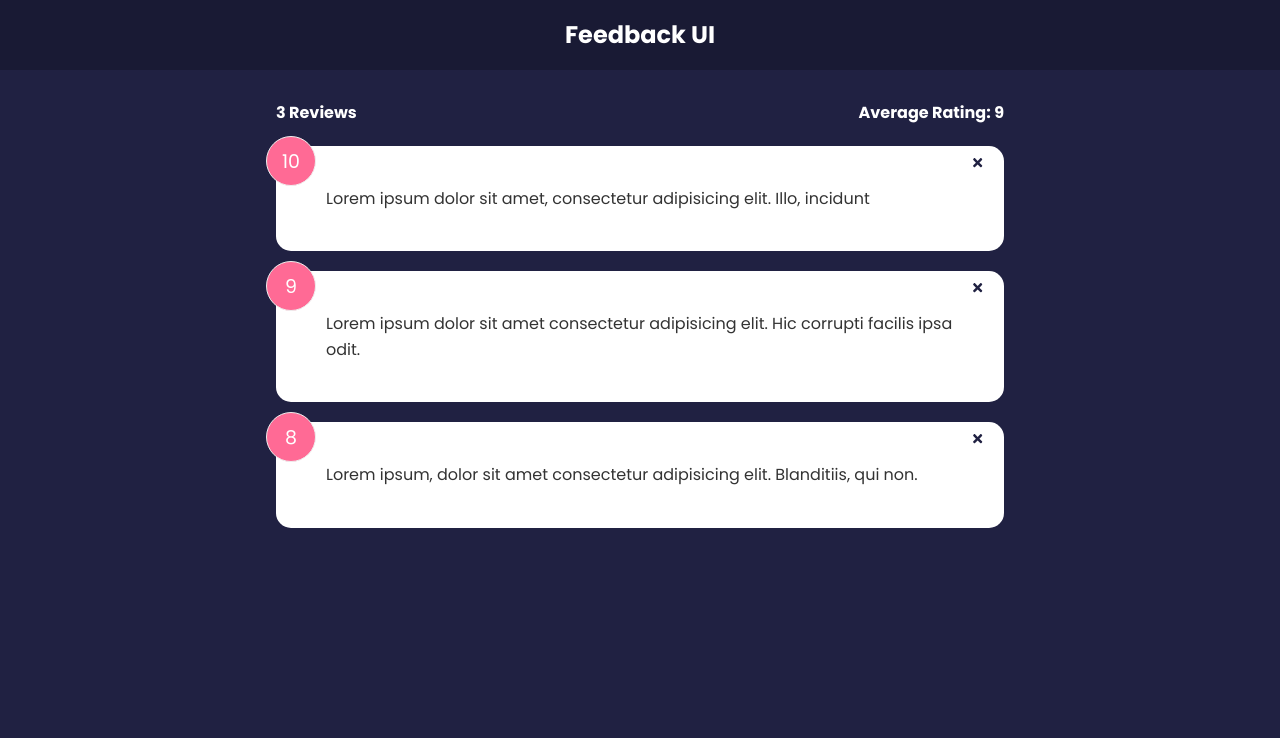
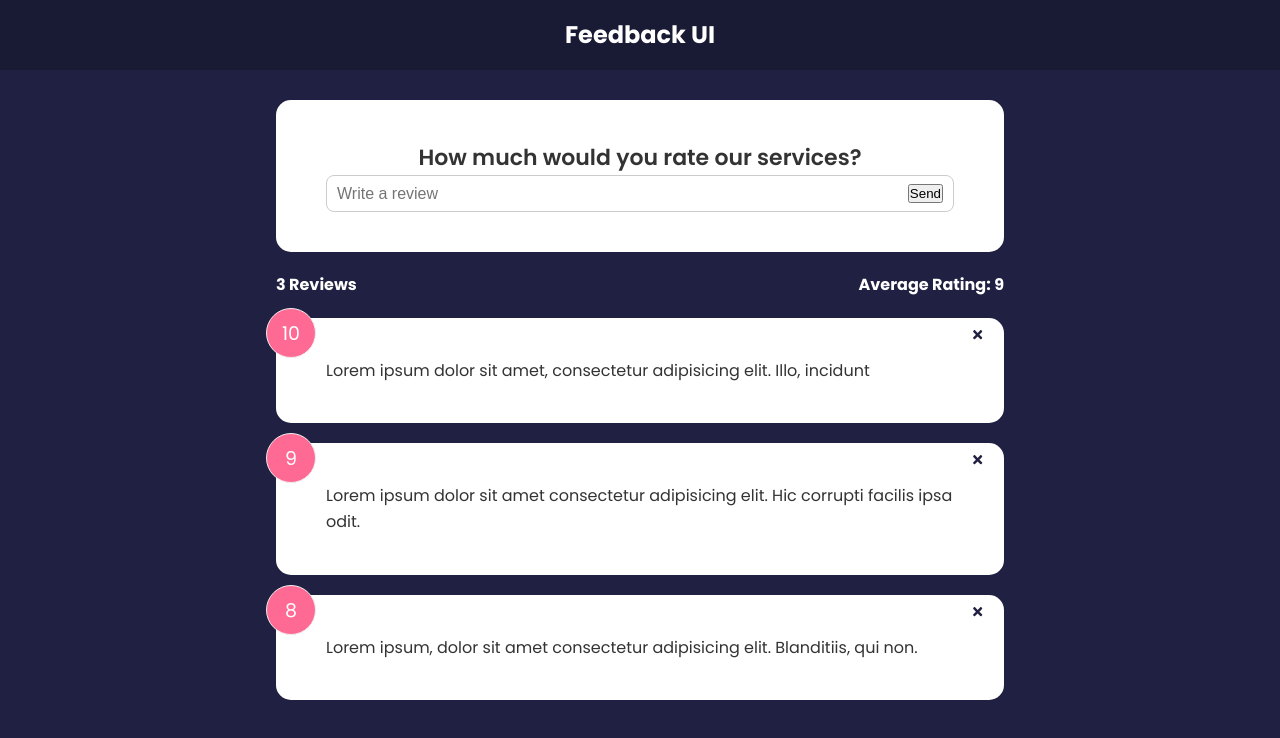
Before and after one commit to visheshtomarr/feedback-app, a React (Create React App) app: page / in a window 1280 px wide. Shown: the top 738 px of the page. Built offline with nearby package versions, Linux system fonts and the light colour scheme.

Commit message:
Added FeedbackForm component

```diff
--- a/src/App.js
+++ b/src/App.js
@@ -3,6 +3,7 @@
 import FeedbackStats from "./Components/FeedbackStats.jsx";
 import FeedbackList from "./Components/FeedbackList.jsx";
 import FeedbackData from "./data/FeedbackData";
+import FeedbackForm from "./Components/FeedbackForm.jsx";
 
 function App() {
     // Declaring 'App' level state and set-state method for FeedbackData.
@@ -20,6 +21,7 @@
         <>
             <Header text="Feedback UI" bgColor="hsl(238, 35%, 15%)" />
             <div className="container">
+                <FeedbackForm />
                 <FeedbackStats feedback={feedback} />
                 <FeedbackList feedback={feedback} handleDelete={deleteFeedback} />
             </div>
--- /dev/null
+++ b/src/Components/FeedbackForm.jsx
@@ -0,0 +1,31 @@
+import Card from "./shared/Card";
+import { useState } from "react";
+
+function FeedbackForm() {
+    // Declaring Review text state and set-state methods.
+    const [reviewText, setReviewText] = useState('');
+
+    // Onchange function for handling change in review text.
+    const handleReviewTextChange = (e) => {
+        setReviewText(e.target.value);
+    }
+
+    return (
+        <Card>
+            <form>
+                <h2>How much would you rate our services?</h2>
+                <div className="input-group">
+                    <input
+                        type="text"
+                        placeholder="Write a review"
+                        onChange={handleReviewTextChange}
+                        value={reviewText}
+                    />
+                    <button type="submit">Send</button>
+                </div>
+            </form>
+        </Card>
+    )
+}
+
+export default FeedbackForm;
```
